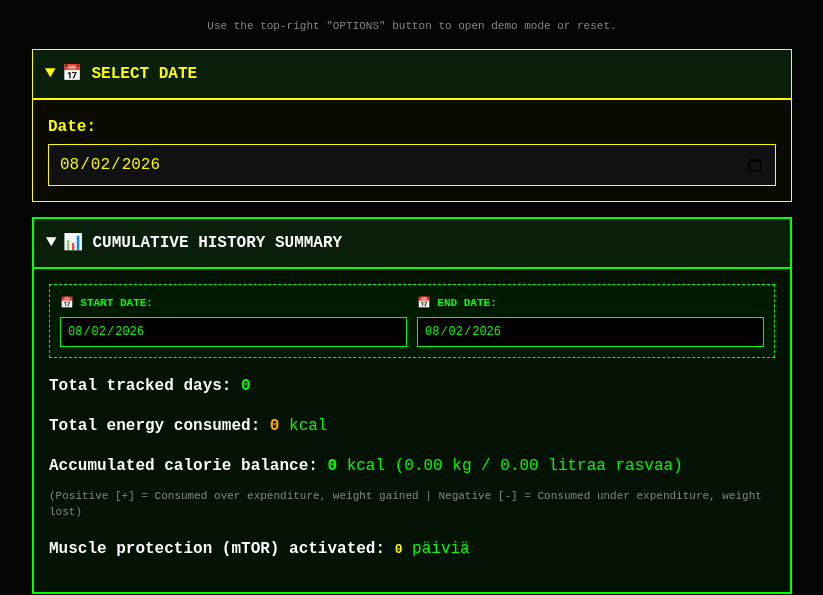
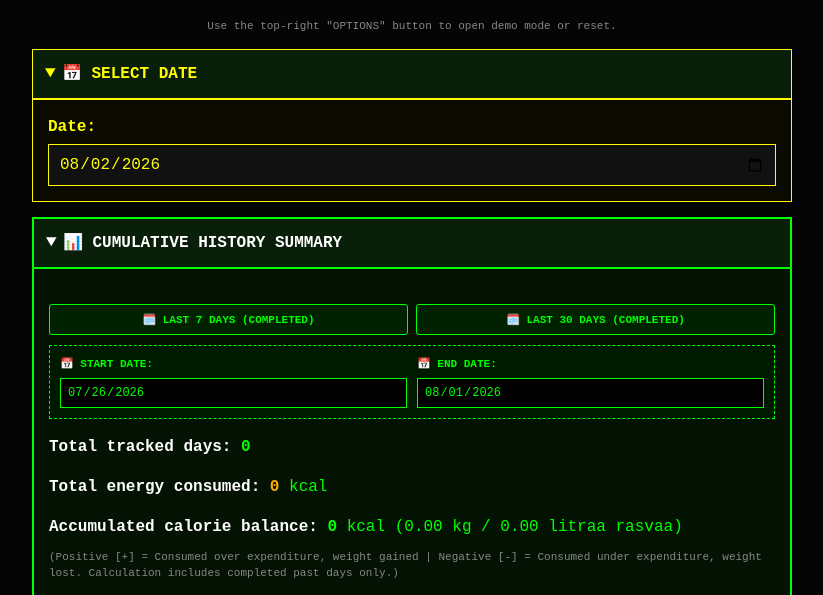
Before and after one commit to rlame1/MetabolicCalculator, a website: page index.html in a window 1280 px wide. Shown: the part 160-755 px from the top of the page, without its empty margins (228-1051 px from the left). Drawn offline with Linux system fonts and the light colour scheme.

Commit message:
Add last 7 and 30 completed days buttons to cumulative summary excluding current ongoing day

```diff
--- a/index.html
+++ b/index.html
@@ -232,6 +232,10 @@
     <details class="cum-box" id="cumSummaryBox" open>
         <summary data-i18n="cumSummary">📊 KUMULATIIVINEN HISTORIAYHTEENVETO</summary>
         <div class="details-content">
+            <div style="margin-bottom: 10px; display: flex; gap: 8px; flex-wrap: wrap;">
+                <button type="button" onclick="asetKumuJakso(7)" style="flex: 1; min-width: 140px; padding: 8px 10px; font-size: 11px; font-weight: bold; font-family: inherit; background: #002200; border: 1px solid #00ff00; color: #00ff00; cursor: pointer; border-radius: 3px;" data-i18n="btnLast7Days">🗓️ VIIMEISET 7 PÄIVÄÄ (KULUNEET)</button>
+                <button type="button" onclick="asetKumuJakso(30)" style="flex: 1; min-width: 140px; padding: 8px 10px; font-size: 11px; font-weight: bold; font-family: inherit; background: #002200; border: 1px solid #00ff00; color: #00ff00; cursor: pointer; border-radius: 3px;" data-i18n="btnLast30Days">🗓️ VIIMEISET 30 PÄIVÄÄ (KULUNEET)</button>
+            </div>
             <div style="margin-bottom: 12px; display: flex; gap: 10px; flex-wrap: wrap; background: #001a00; padding: 10px; border: 1px dashed #00ff00;">
                 <div style="flex: 1; min-width: 140px;">
                     <label style="font-size: 11px; margin-top:0; color:#00ff00;" data-i18n="cumStartLabel">📅 ALKUPÄIVÄMÄÄRÄ:</label>
@@ -409,12 +413,14 @@
                 dateSummary: "📅 VALITSE PÄIVÄMÄÄRÄ",
                 dateLabel: "Päivämäärä:",
                 cumSummary: "📊 KUMULATIIVINEN HISTORIAYHTEENVETO",
+                btnLast7Days: "🗓️ VIIMEISET 7 PÄIVÄÄ (KULUNEET)",
+                btnLast30Days: "🗓️ VIIMEISET 30 PÄIVÄÄ (KULUNEET)",
                 cumStartLabel: "📅 ALKUPÄIVÄMÄÄRÄ:",
                 cumEndLabel: "📅 LOPPUPÄIVÄMÄÄRÄ:",
                 cumDays: "Seurattuja päiviä yhteensä:",
                 cumEnergy: "Nautittu kokonaisenergia:",
                 cumDeficit: "Kertynyt kalorisaldo:",
-                cumSaldoExpl: "(Plussalla [+] = Syöty yli kulutuksen, painoa tullut lisää | Negatiivinen [-] = Syöty alle kulutuksen, laihduttu)",
+                cumSaldoExpl: "(Plussalla [+] = Syöty yli kulutuksen, painoa tullut lisää | Negatiivinen [-] = Syöty alle kulutuksen, laihduttu. Laskelma sisältää vain päättyneet kuluneet päiväjaksot.)",
                 cumSurplus: "Kertynyt kaloriylitys",
                 cumMtor: "Lihassuoja (mTOR) aktivoitu:",
                 sec1Title: "1. BIOLOGISET PARAMETRIT",
@@ -525,12 +531,14 @@
                 dateSummary: "📅 SELECT DATE",
                 dateLabel: "Date:",
                 cumSummary: "📊 CUMULATIVE HISTORY SUMMARY",
+                btnLast7Days: "🗓️ LAST 7 DAYS (COMPLETED)",
+                btnLast30Days: "🗓️ LAST 30 DAYS (COMPLETED)",
                 cumStartLabel: "📅 START DATE:",
                 cumEndLabel: "📅 END DATE:",
                 cumDays: "Total tracked days:",
                 cumEnergy: "Total energy consumed:",
                 cumDeficit: "Accumulated calorie balance:",
-                cumSaldoExpl: "(Positive [+] = Consumed over expenditure, weight gained | Negative [-] = Consumed under expenditure, weight lost)",
+                cumSaldoExpl: "(Positive [+] = Consumed over expenditure, weight gained | Negative [-] = Consumed under expenditure, weight lost. Calculation includes completed past days only.)",
                 cumSurplus: "Accumulated calorie surplus",
                 cumMtor: "Muscle protection (mTOR) activated:",
                 sec1Title: "1. BIOLOGICAL PARAMETERS",
@@ -753,19 +761,36 @@
             return `${y}-${m}-${date}`;
         }
 
+        function asetKumuJakso(daysCount) {
+            const todayStr = (isDemoMode && demoDates[30]) ? demoDates[30] : getTodayStr();
+            const refDate = new Date(todayStr + "T00:00:00");
+
+            // End date: yesterday (-1 day from today, last completed day)
+            const endDateObj = new Date(refDate.getTime());
+            endDateObj.setDate(endDateObj.getDate() - 1);
+
+            // Start date: daysCount completed days back
+            const startDateObj = new Date(refDate.getTime());
+            startDateObj.setDate(startDateObj.getDate() - daysCount);
+
+            const formatDate = (d) => {
+                const y = d.getFullYear();
+                const m = String(d.getMonth() + 1).padStart(2, '0');
+                const day = String(d.getDate()).padStart(2, '0');
+                return `${y}-${m}-${day}`;
+            };
+
+            document.getElementById('cumStartDate').value = formatDate(startDateObj);
+            document.getElementById('cumEndDate').value = formatDate(endDateObj);
+
+            paivitaKumulatiivinenYhteenveto();
+        }
+
+        window.asetKumuJakso = asetKumuJakso;
+
         function alustaKumulatiivisetPaivaykset() {
-            const keys = Object.keys(historyDB).sort();
-            if (keys.length > 0) {
-                if (!document.getElementById('cumStartDate').value) {
-                    document.getElementById('cumStartDate').value = keys[0];
-                }
-                if (!document.getElementById('cumEndDate').value) {
-                    document.getElementById('cumEndDate').value = keys[keys.length - 1];
-                }
-            } else {
-                const today = getTodayStr();
-                if (!document.getElementById('cumStartDate').value) document.getElementById('cumStartDate').value = today;
-                if (!document.getElementById('cumEndDate').value) document.getElementById('cumEndDate').value = today;
+            if (!document.getElementById('cumStartDate').value || !document.getElementById('cumEndDate').value) {
+                asetKumuJakso(7);
             }
         }
 
@@ -891,8 +916,7 @@
 
                 pivitaDemoSelectOptions();
 
-                document.getElementById('cumStartDate').value = demoDates[1];
-                document.getElementById('cumEndDate').value = demoDates[30];
+                asetKumuJakso(30);
 
                 tarkistaSukupuoli();
                 tarkistaCustomTavoite();
@@ -1154,8 +1178,12 @@
             const startDate = document.getElementById('cumStartDate').value;
             const endDate = document.getElementById('cumEndDate').value;
             const lang = document.getElementById('langSelect').value;
+            const todayStr = (isDemoMode && demoDates[30]) ? demoDates[30] : getTodayStr();
 
             Object.keys(historyDB).forEach(dKey => {
+                // Ignore ongoing incomplete day
+                if (dKey >= todayStr) return;
+
                 if (startDate && dKey < startDate) return;
                 if (endDate && dKey > endDate) return;
 
```
